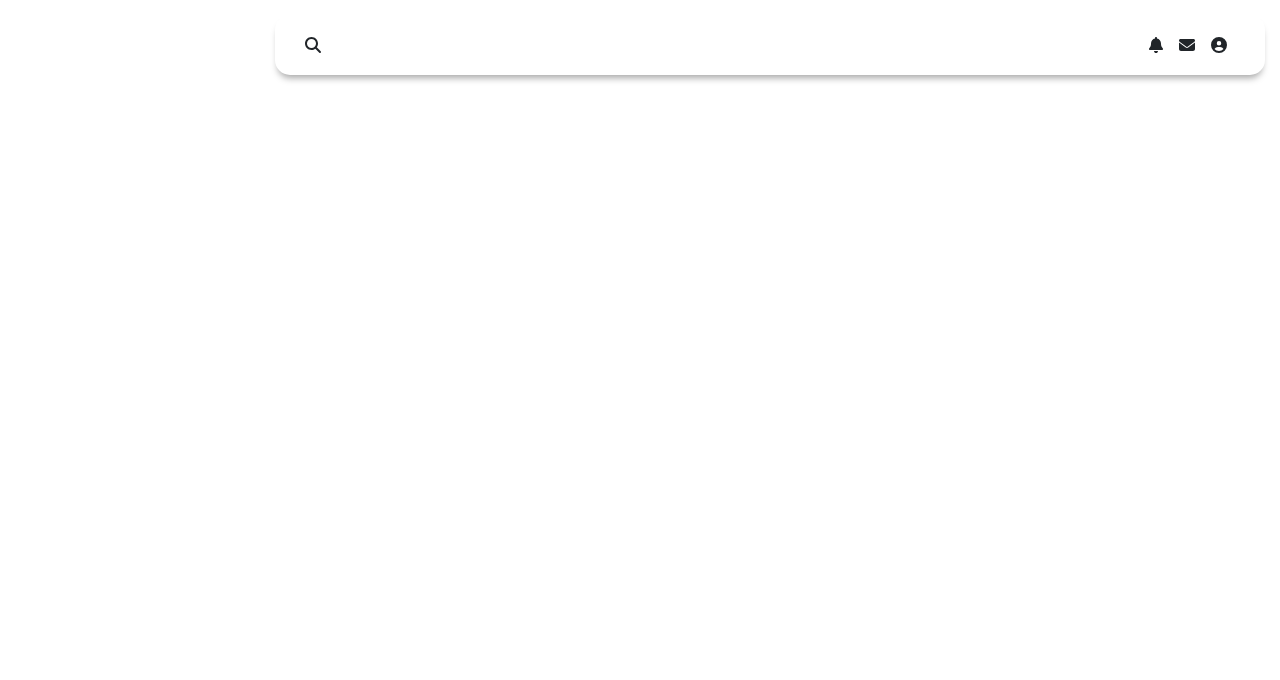
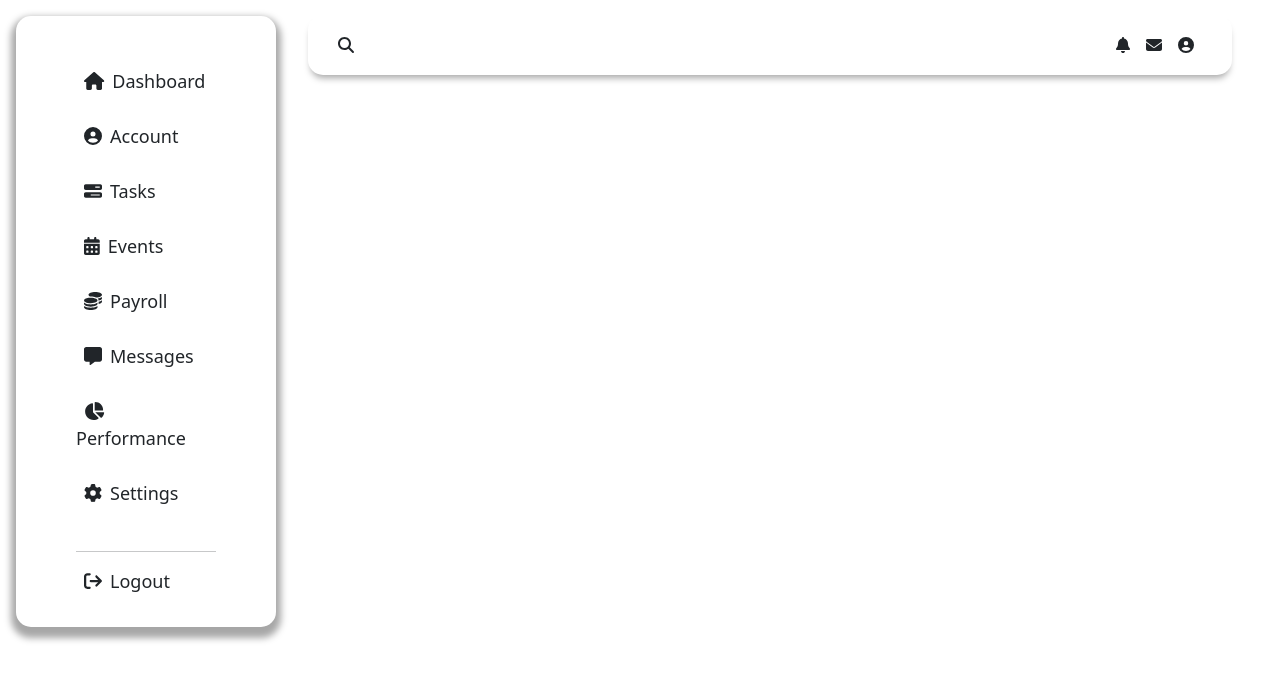
Before and after one commit to Teshan2000/Emploee-Management-System, a React (Vite) app in the folder frontend/: page / in a window 1280 px wide. Shown: the top 680 px of the page. Built offline with nearby package versions, Linux system fonts and the light colour scheme.

Commit message:
Sidebar
Sidebar component was added to the Dashboard.

```diff
--- a/frontend/src/App.css
+++ b/frontend/src/App.css
@@ -53,3 +53,16 @@
     background-color: white;
     box-shadow: 0 6px 7px -3px rgba(0, 0, 0, 0.35);
 }
+
+.sidebar {
+    margin: 15px;
+    padding-left: 30px;
+    grid-area: sidebar;
+    height: 100%;
+    border-radius: 15px;
+    background-color: white;
+    box-shadow: 0 6px 7px 5px rgba(0, 0, 0, 0.35);
+    overflow-y: auto;
+    transition: all 0.5s;
+    -webkit-transition: all 0.5s;
+}
--- a/frontend/src/App.jsx
+++ b/frontend/src/App.jsx
@@ -1,11 +1,13 @@
 import './App.css'
 import Header from './components/Header'
+import Sidebar from './components/Sidebar'
 import 'bootstrap/dist/css/bootstrap.min.css';
 
 function App() {
   return (
     <div className='grid-container'>
       <Header/>
+      <Sidebar/>
     </div>
   )
 }
--- a/frontend/src/components/Header.jsx
+++ b/frontend/src/components/Header.jsx
@@ -5,7 +5,7 @@ import { faBell, faCircleUser, faEnvelope, faSearch } from '@fortawesome/free-so
 
 function Header() {
   return (
-    <div className='header'>
+    <div className='header mx-5'>
         <div className="me-auto">
             <div><FontAwesomeIcon icon={faSearch}/></div>
         </div>
--- /dev/null
+++ b/frontend/src/components/Sidebar.jsx
@@ -0,0 +1,28 @@
+import React from 'react'
+import { FontAwesomeIcon } from '@fortawesome/react-fontawesome';
+import { faArrowRightFromBracket, faMessage, faCalendarDays, faCircleUser, faGear, faHouse, faCoins, faBarsProgress, faPieChart } from '@fortawesome/free-solid-svg-icons';
+import 'bootstrap/dist/css/bootstrap.min.css';
+import Container from 'react-bootstrap/Container';
+import Stack from 'react-bootstrap/Stack';
+
+function Header() {
+  return (
+    <div>
+        <Container className='sidebar m-3'>
+            <Stack gap={2} className='justify-content-center px-5 py-3'>
+                <div className="rowCard"><FontAwesomeIcon icon={faHouse} className="px-2"/>Dashboard</div>
+                <div className="rowCard"><FontAwesomeIcon icon={faCircleUser} className="px-2"/>Account</div>
+                <div className="rowCard"><FontAwesomeIcon icon={faBarsProgress} className="px-2"/>Tasks</div>
+                <div className="rowCard"><FontAwesomeIcon icon={faCalendarDays} className="px-2"/>Events</div>
+                <div className="rowCard"><FontAwesomeIcon icon={faCoins} className="px-2"/>Payroll</div>
+                <div className="rowCard"><FontAwesomeIcon icon={faMessage} className="px-2"/>Messages</div>
+                <div className="rowCard"><FontAwesomeIcon icon={faPieChart} className="px-2"/>Performance</div>
+                <div className="rowCard"><FontAwesomeIcon icon={faGear} className="px-2"/>Settings</div>
+                <div className="rowCard"><hr/><FontAwesomeIcon icon={faArrowRightFromBracket} className="px-2"/>Logout</div>
+            </Stack>
+        </Container>
+    </div>
+  )
+}
+
+export default Header
```
